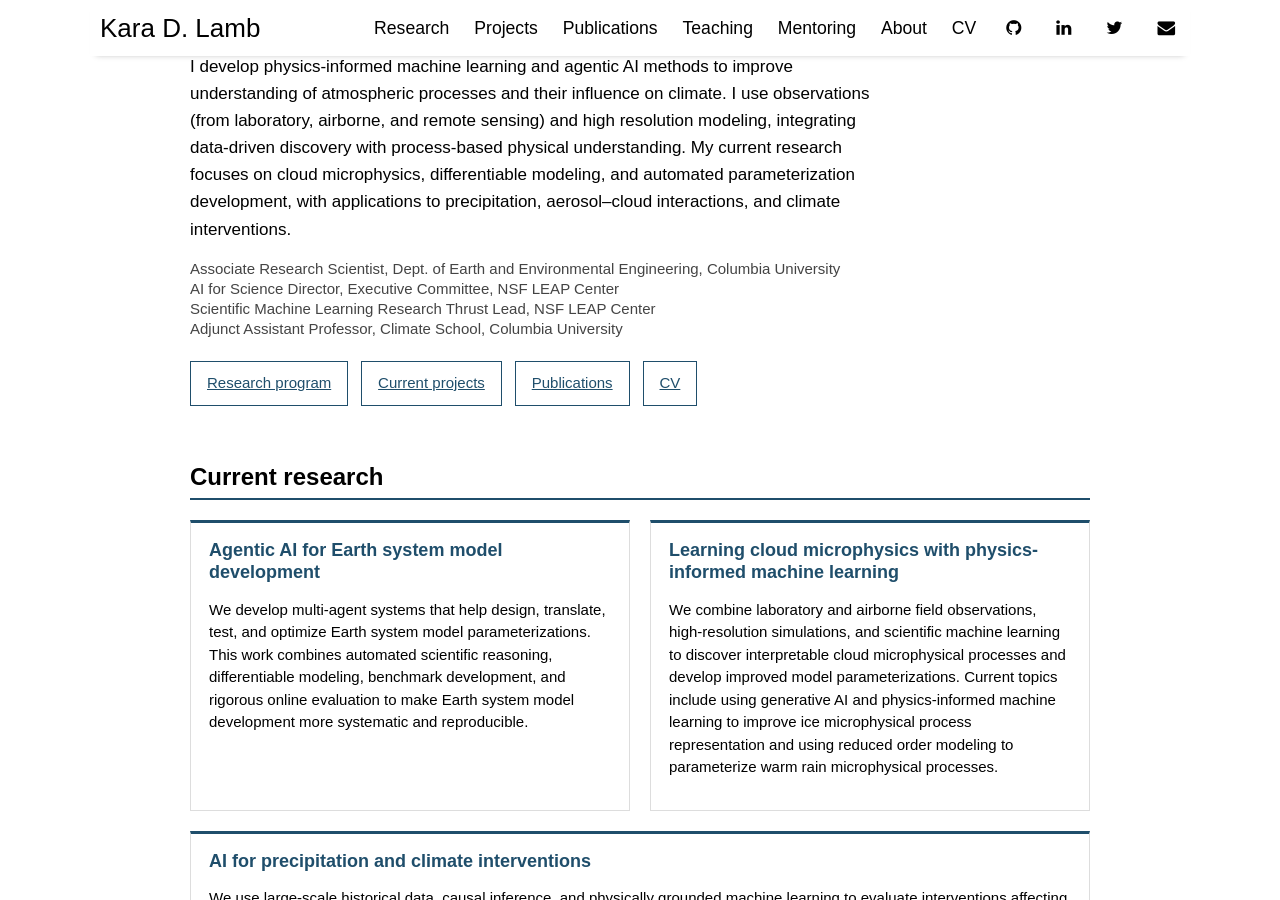
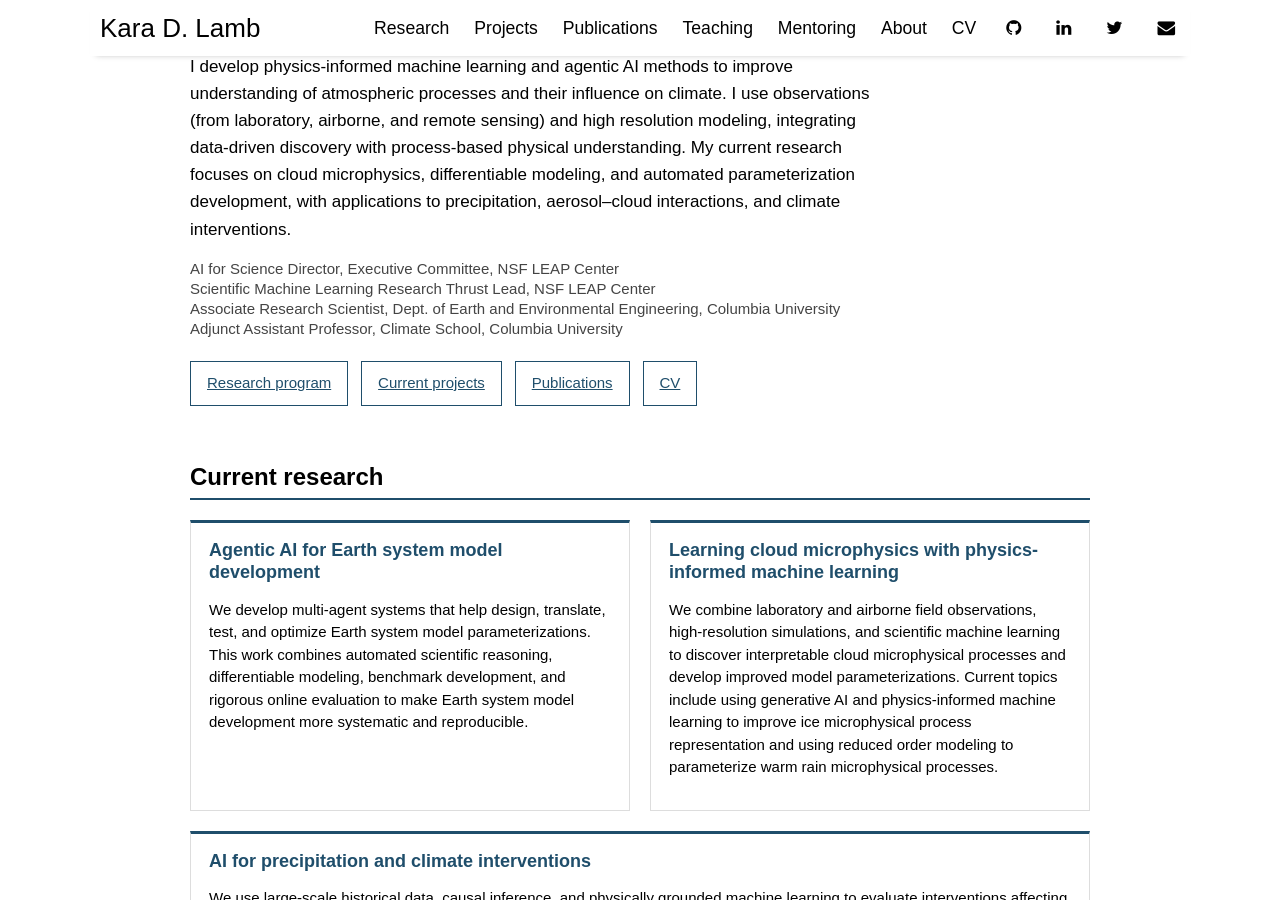
Before and after one commit to kdlamb/kdlamb.github.io, a Jekyll site: the page built from index.html, in a window 1280 px wide and 900 px high, scrolled down 352 px. Built offline with Jekyll 4.4.1, drawn with Linux system fonts in a browser that asks for light colours; nearby versions of some CDN libraries; the list of posts is cut into pages by our own code; part of the change alters nothing that is shown.

Commit message:
Reorder front-page affiliations to lead with LEAP roles
Co-Authored-By: Claude Opus 5.5 (1M context) <noreply@anthropic.com>

```diff
--- a/index.html
+++ b/index.html
@@ -17,9 +17,9 @@ permalink: /
       to precipitation, aerosol&ndash;cloud interactions, and climate interventions.
     </p>
     <ul class="hero-affil">
-      <li>Associate Research Scientist, Dept. of Earth and Environmental Engineering, Columbia University</li>
       <li>AI for Science Director, Executive Committee, NSF LEAP Center</li>
       <li>Scientific Machine Learning Research Thrust Lead, NSF LEAP Center</li>
+      <li>Associate Research Scientist, Dept. of Earth and Environmental Engineering, Columbia University</li>
       <li>Adjunct Assistant Professor, Climate School, Columbia University</li>
     </ul>
     <p class="cta-row">
```
